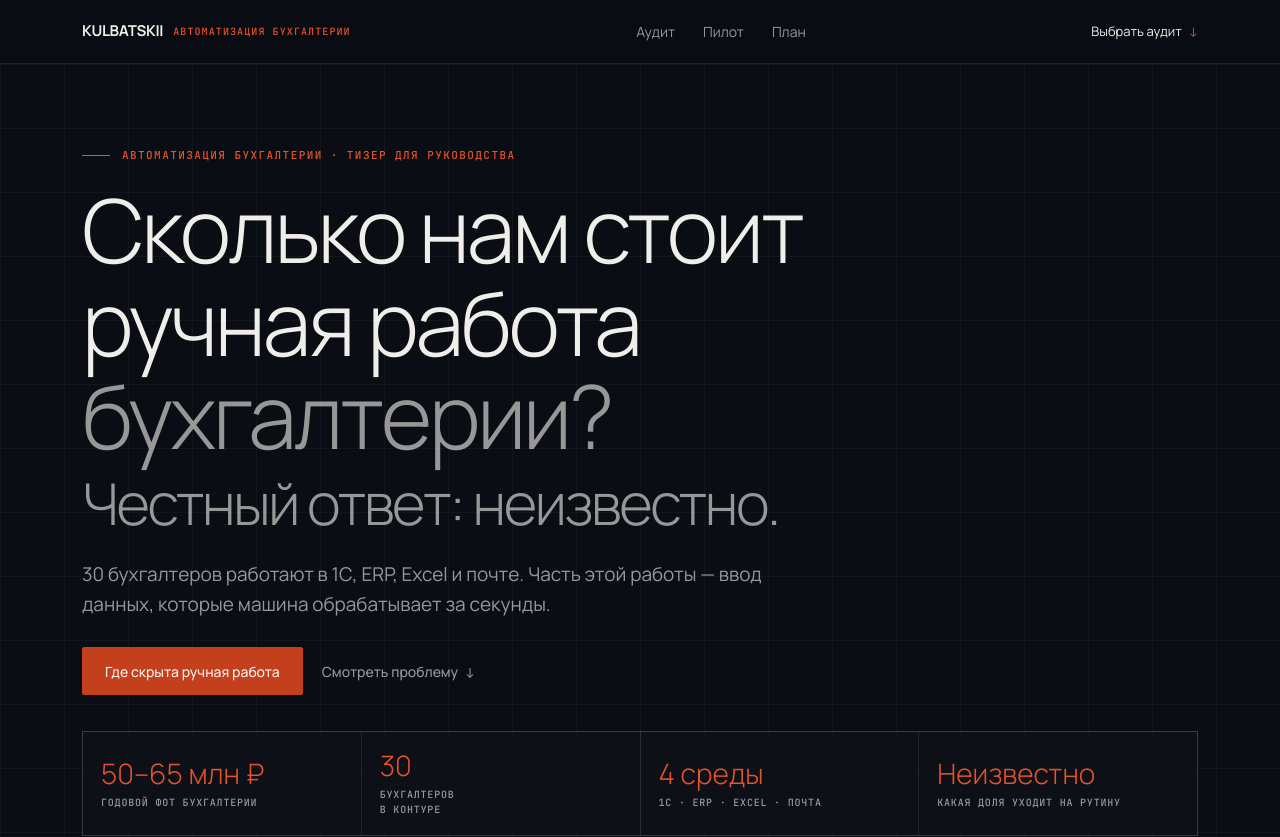
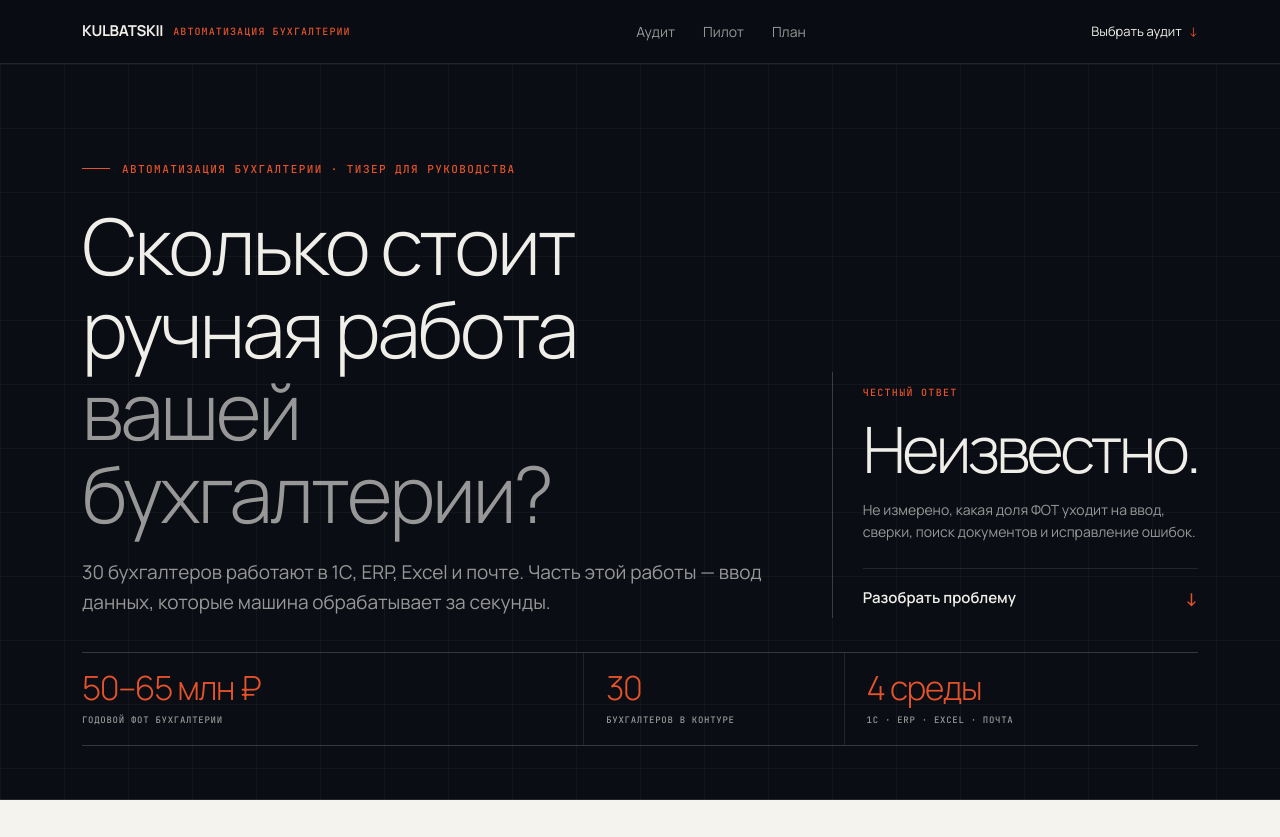
Before and after one commit to ku1batskii/kulbatskii-accounting-automation, a Next.js app: page / in a window 1280 px wide. Shown: the top 837 px of the page. Built offline with nearby package versions, Linux system fonts and the light colour scheme.

Commit message:
Refine hero pain narrative

```diff
--- a/app/page.tsx
+++ b/app/page.tsx
@@ -43,18 +43,22 @@ export default function Home() {
       <header className="hero" id="top">
         <div className="wrap hero-inner">
           <span className="eyebrow line">АВТОМАТИЗАЦИЯ БУХГАЛТЕРИИ · ТИЗЕР ДЛЯ РУКОВОДСТВА</span>
-          <h1>Сколько нам стоит ручная работа<br/><em>бухгалтерии?</em></h1>
-          <p className="hero-answer">Честный ответ: неизвестно.</p>
-          <p className="lead">30 бухгалтеров работают в 1С, ERP, Excel и почте. Часть этой работы — ввод данных, которые машина обрабатывает за секунды.</p>
-          <div className="hero-actions">
-            <a className="btn primary" href="#problem">Где скрыта ручная работа</a>
-            <a className="btn text" href="#problem">Смотреть проблему <span>↓</span></a>
+          <div className="hero-main">
+            <div className="hero-question">
+              <h1>Сколько стоит ручная работа<br/><em>вашей бухгалтерии?</em></h1>
+              <p className="lead">30 бухгалтеров работают в 1С, ERP, Excel и почте. Часть этой работы — ввод данных, которые машина обрабатывает за секунды.</p>
+            </div>
+            <div className="hero-verdict">
+              <span>ЧЕСТНЫЙ ОТВЕТ</span>
+              <strong>Неизвестно.</strong>
+              <p>Не измерено, какая доля ФОТ уходит на ввод, сверки, поиск документов и исправление ошибок.</p>
+              <a href="#problem">Разобрать проблему <span>↓</span></a>
+            </div>
           </div>
-          <div className="proof-grid pain-stats">
-            <div><strong>50–65 млн ₽</strong><span>годовой ФОТ бухгалтерии</span></div>
-            <div><strong>30</strong><span>бухгалтеров<br/>в контуре</span></div>
-            <div><strong>4 среды</strong><span>1С · ERP · Excel · почта</span></div>
-            <div><strong>Неизвестно</strong><span>какая доля уходит на рутину</span></div>
+          <div className="hero-evidence" aria-label="Масштаб проблемы">
+            <article><strong>50–65 млн ₽</strong><span>годовой ФОТ бухгалтерии</span></article>
+            <article><strong>30</strong><span>бухгалтеров в контуре</span></article>
+            <article><strong>4 среды</strong><span>1С · ERP · Excel · почта</span></article>
           </div>
         </div>
       </header>
```
Also changed, not shown: app/globals.css.
